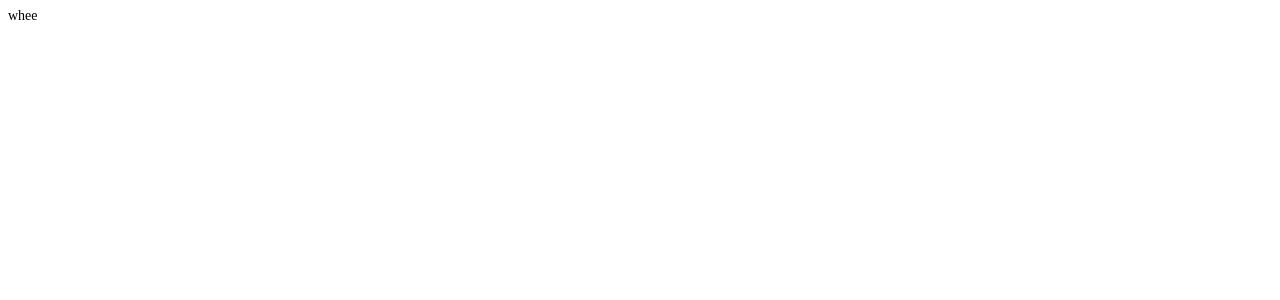
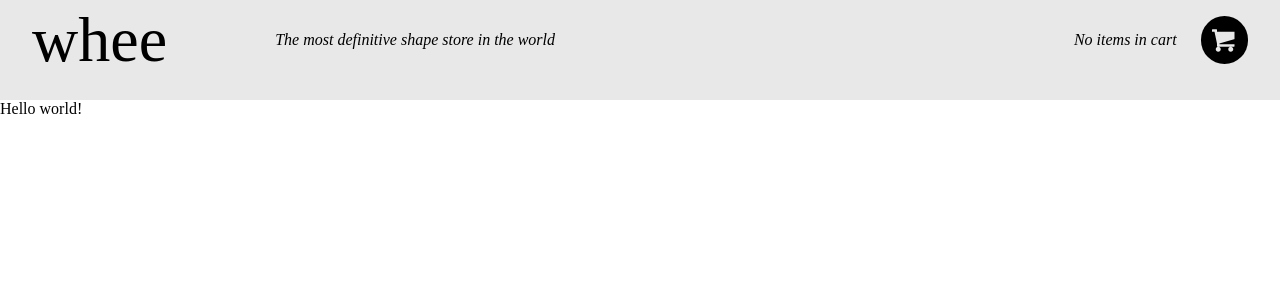
Before and after one commit to msarakon/shape-shop, a Vue app: page / in a window 1280 px wide. Shown: the top 300 px of the page. Built offline with nearby package versions, Linux system fonts and the light colour scheme; the HTML template or start-up script is replaced by a standard one.

Commit message:
initial header and content

```diff
--- a/package.json
+++ b/package.json
@@ -10,7 +10,8 @@
   "scripts": {
     "test": "jest",
     "start": "webpack-dev-server --config webpack.config.dev.js",
-    "build": "webpack --config webpack.config.prod.js"
+    "build": "webpack --config webpack.config.prod.js",
+    "watch": "webpack --watch --config webpack.config.prod.js"
   },
   "dependencies": {
     "vue": "2.6.10"
@@ -28,9 +29,9 @@
     "sass": "1.19.0",
     "sass-loader": "7.1.0",
     "style-loader": "0.23.1",
-    "svg-inline-loader": "0.8.0",
     "uglifyjs-webpack-plugin": "2.1.2",
     "vue-loader": "15.7.0",
+    "vue-svg-inline-loader": "1.2.15",
     "vue-template-compiler": "2.6.10",
     "webpack": "4.30.0",
     "webpack-cli": "3.3.1",
--- a/src/components/app.vue
+++ b/src/components/app.vue
@@ -1,12 +1,20 @@
 <template>
-    <div>
-        whee
+    <div class="app-container">
+        <app-header />
+        <app-content />
     </div>
 </template>
 
 <script>
+    import AppHeader from './header.vue';
+    import AppContent from './content.vue';
+
     export default {
-        name: 'App'
+        name: 'App',
+        components: {
+            AppHeader,
+            AppContent
+        }
     }
 </script>
 
@@ -14,9 +22,16 @@
     @import '../styles/_colors.scss';
 
     body {
+        margin: 0;
         background-color: #fff;
-        font-family: 'Pacifico', cursive;
-        font-size: 14px;
+        font-family: 'Playfair Display', serif;
+        font-size: 16px;
         color: $black;
     }
+
+    .app-container {
+        width: 100%;
+        height: 100%;
+        position: relative;
+    }
 </style>
--- /dev/null
+++ b/src/components/content.vue
@@ -0,0 +1,15 @@
+<template>
+    <div class="content">
+        Hello world!
+    </div>
+</template>
+
+<script>
+    export default {
+        name: 'AppContent'
+    }
+</script>
+
+<style lang="scss">
+    @import '../styles/_colors.scss';
+</style>
--- /dev/null
+++ b/src/components/header.vue
@@ -0,0 +1,100 @@
+<template>
+    <div class="header">
+        <div class="header-container">
+            <div class="title header-col">
+                whee
+            </div>
+            <div class="subtitle header-col">
+                The most definitive shape store in the world
+            </div>
+            <div class="shopping-cart header-col">
+                <div class="shopping-cart-container">
+                    <div class="shopping-cart-text">
+                        <span>No items in cart</span>
+                    </div>
+                    <div class="shopping-cart-icon">
+                        <img svg-inline
+                             src="../assets/shopping-cart.svg"
+                             alt="Shopping cart"
+                             title="Shopping cart" />
+                    </div>
+                </div>
+            </div>
+        </div>
+    </div>
+</template>
+
+<script>
+    export default {
+        name: 'AppHeader'
+    }
+</script>
+
+<style lang="scss">
+    @import '../styles/_colors.scss';
+
+    .header {
+        background-color: $gray;
+        width: 100%;
+        height: 100px;
+    }
+
+    .header-container {
+        display: flex;
+        flex-direction: row;
+        padding: .5em 2em 0 2em;
+    }
+
+    .header-col {
+        display: flex;
+        flex-direction: column;
+        justify-content: center;
+    }
+
+    .title {
+        font-family: 'Pacifico', cursive;
+        font-size: 4em;
+        width: 20%;
+        line-height: 1em;
+    }
+
+    .subtitle {
+        width: 40%;
+    }
+
+    .subtitle,
+    .shopping-cart {
+        font-style: italic;
+    }
+
+    .shopping-cart {
+        width: 40%;
+    }
+
+    .shopping-cart-container {
+        display: flex;
+        flex-direction: row;
+        justify-content: flex-end;
+    }
+
+    .shopping-cart-text {
+        display: flex;
+        flex-direction: column;
+        justify-content: center;
+    }
+
+    .shopping-cart-icon {
+        width: 25px;
+        height: 25px;
+        background-color: $black;
+        border-radius: 50%;
+        padding: .7em;
+        margin-left: 1.5em;
+        transition: all .2s ease-in;
+    }
+
+    .shopping-cart-icon:hover {
+        background-color: $hilight;
+        cursor: pointer;
+    }
+</style>
--- a/src/styles/_colors.scss
+++ b/src/styles/_colors.scss
@@ -1,2 +1,3 @@
 $black: rgb(0, 0, 0);
 $gray: rgb(232, 232, 232);
+$hilight: rgb(65, 50, 170)
--- a/webpack.config.common.js
+++ b/webpack.config.common.js
@@ -37,7 +37,10 @@ module.exports = {
       {
         test: /\.vue$/,
         exclude: /node_modules/,
-        loader: 'vue-loader'
+        use: [
+          'vue-loader',
+          'vue-svg-inline-loader'
+        ]
       },
       {
         test: /\.scss$/,
@@ -51,10 +54,6 @@ module.exports = {
             }
           }
         ]
-      },
-      {
-        test: /\.svg$/,
-        loader: 'svg-inline-loader'
       }
     ]
   },
```
Also changed, not shown: src/assets/shopping-cart.svg, 1 other file (tests, documents, lock files or other folders).
